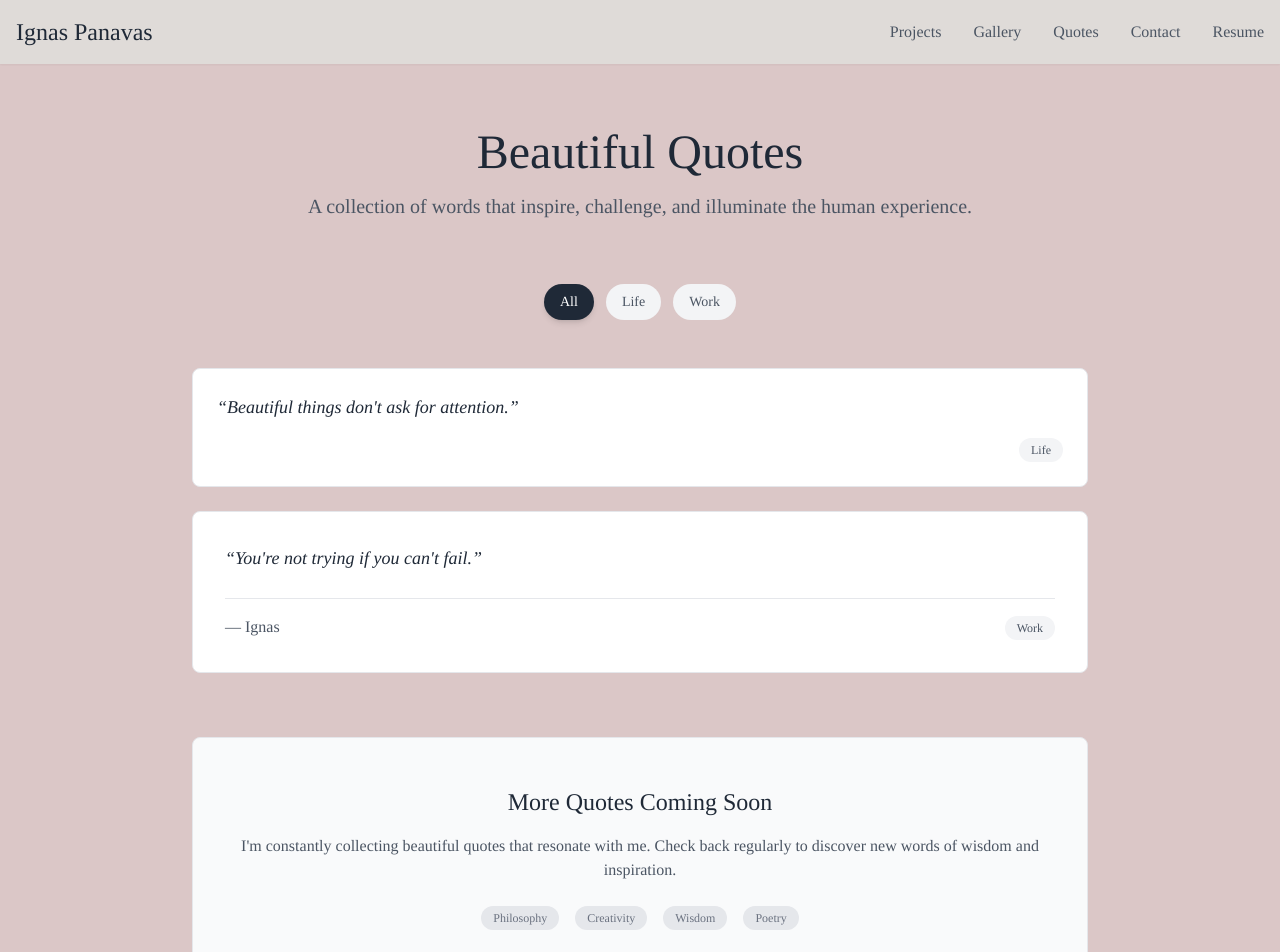
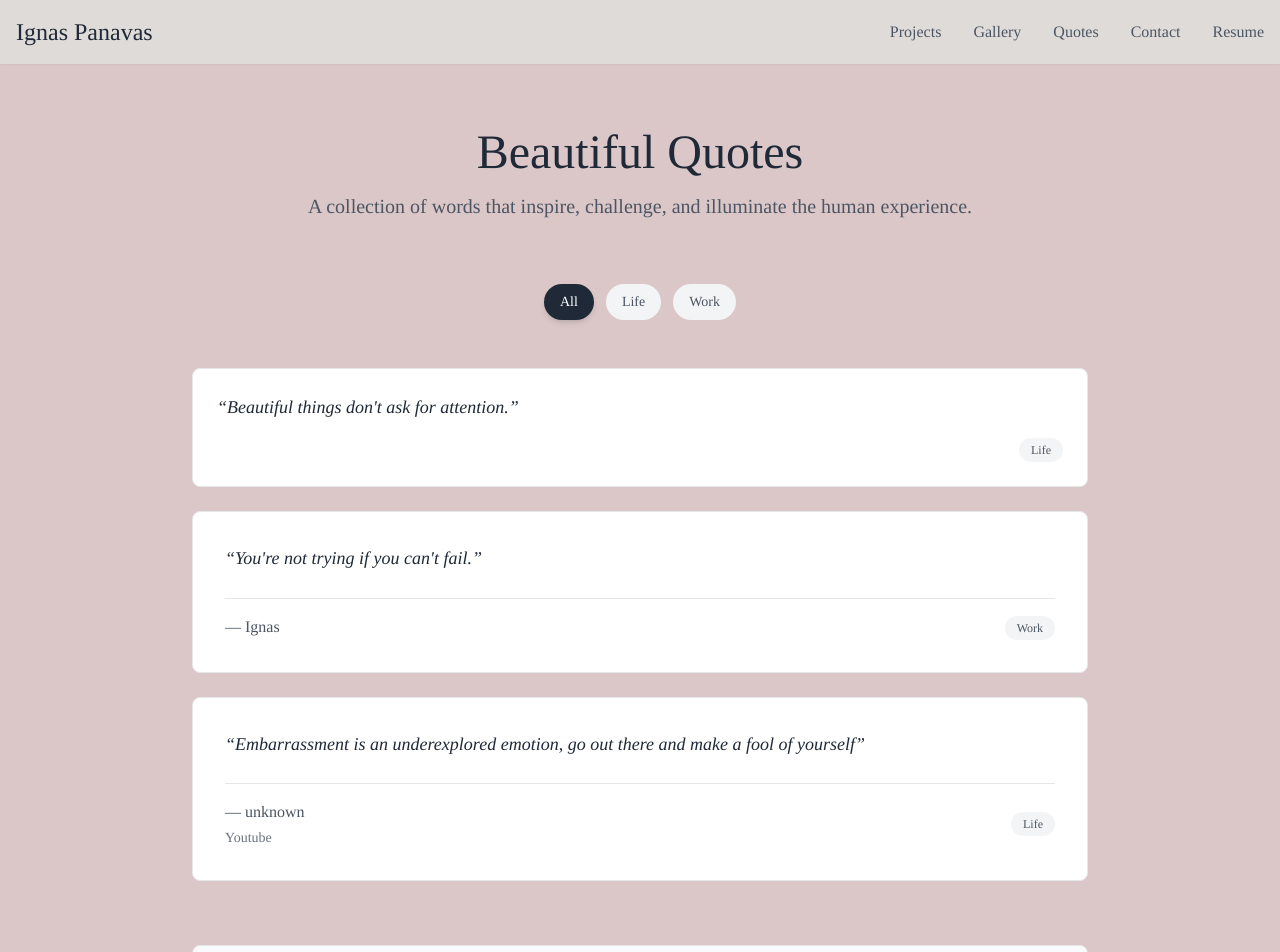
Before and after one commit to IgnasPanavas/IgnasPanavas-site, a Next.js app in the folder ignas-panavas-site/: page /quotes in a window 1280 px wide. Shown: the top 952 px of the page. Built offline with nearby package versions, Linux system fonts and the light colour scheme.

Commit message:
added quote

```diff
--- a/ignas-panavas-site/src/app/quotes/page.tsx
+++ b/ignas-panavas-site/src/app/quotes/page.tsx
@@ -28,6 +28,13 @@
         author: "Ignas",
         source: "Unknown",
         category: "Work"
+      },
+      {
+        id: 3,
+        text: "Embarrassment is an underexplored emotion, go out there and make a fool of yourself",
+        author: "unknown",
+        source: "Youtube",
+        category: "Life"
       }
 
   ];
```
